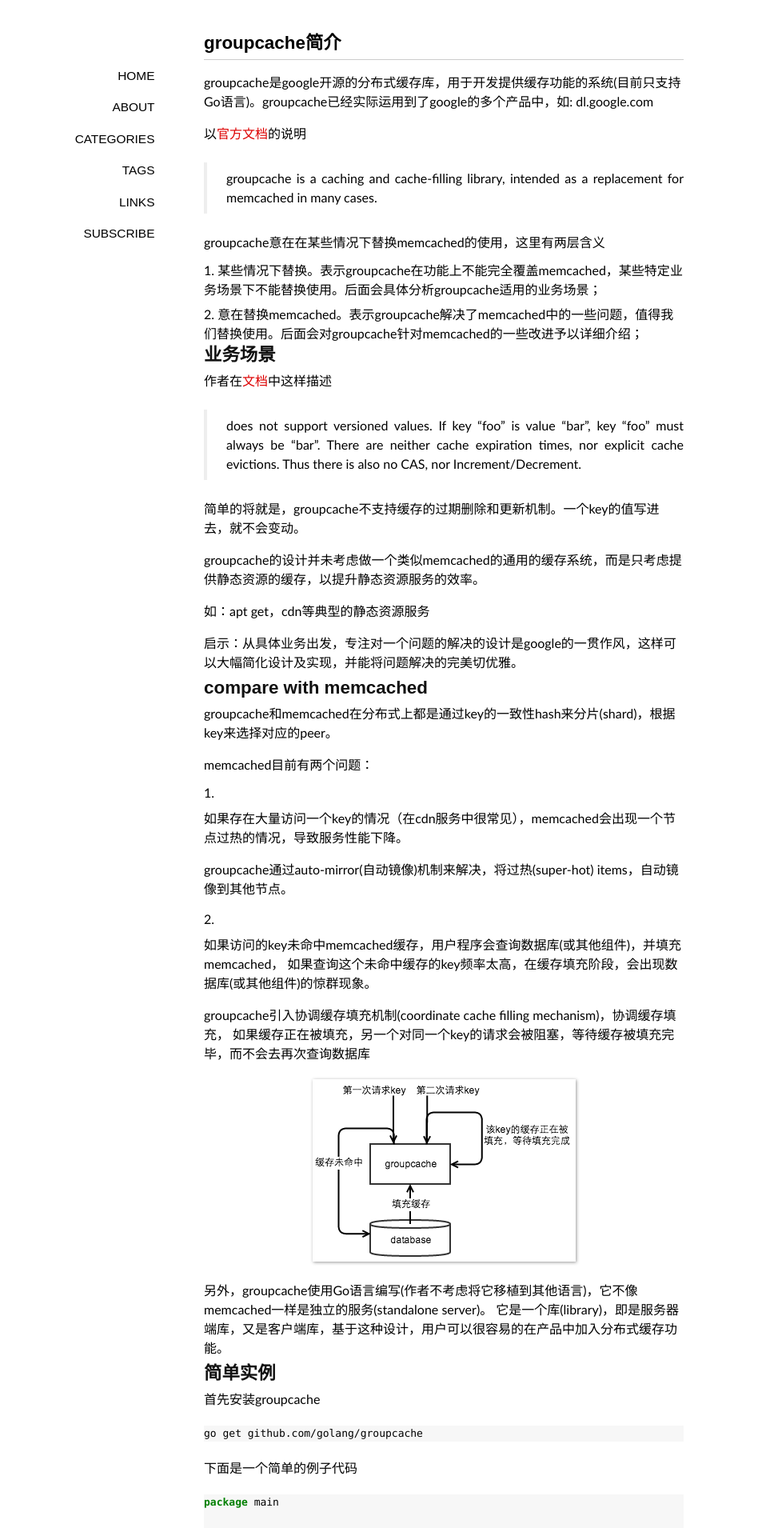
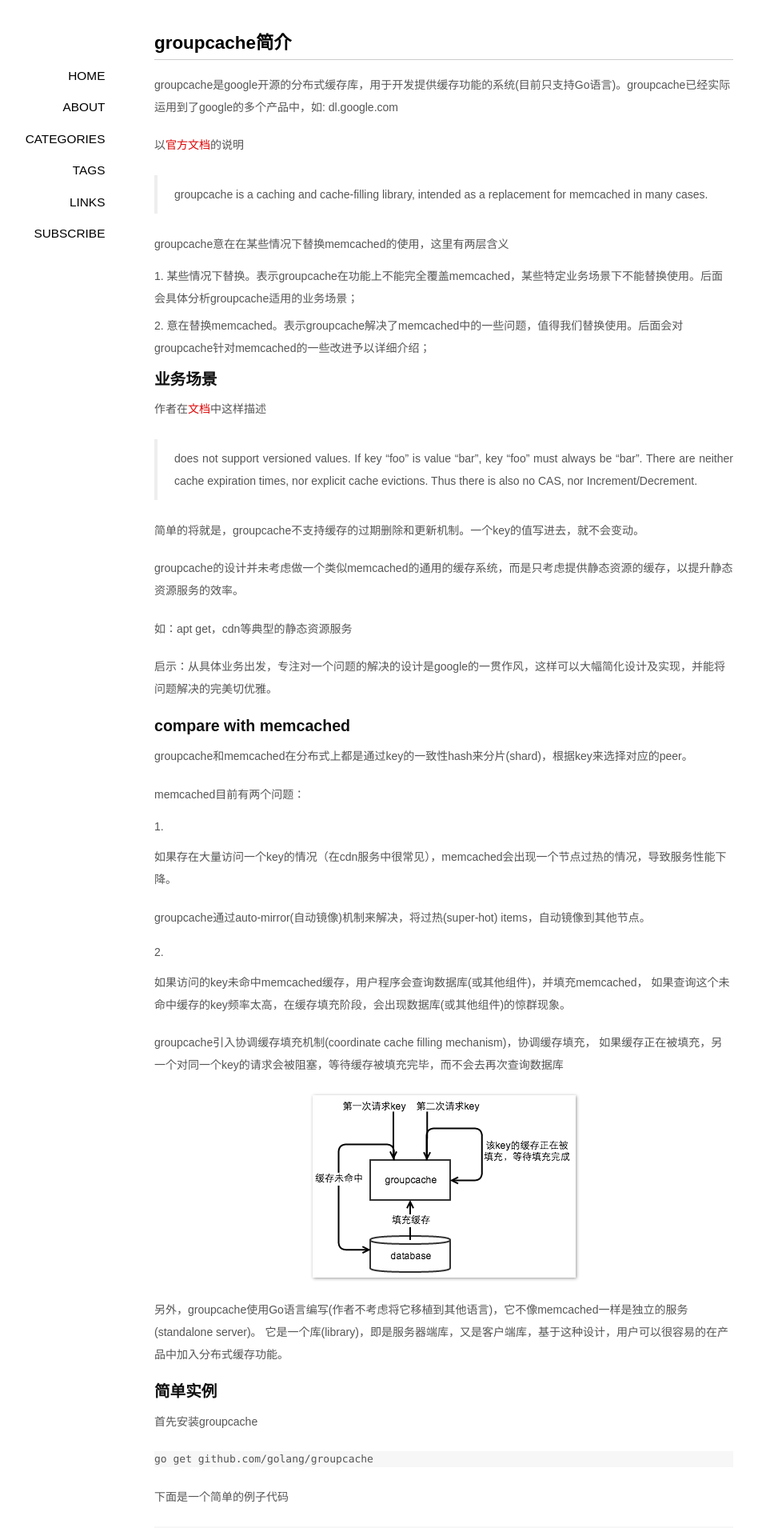
Before and after one commit to lilee/lilee.github.com, a Jekyll site: the page built from _posts/2013-10-10-groupcache.md, in a window 1280 px wide. Shown: the top 1910 px of the page at 80% size, without its empty margins (85-1033 px from the left). Built offline with Jekyll 4.4.1, drawn with Linux system fonts in a browser that asks for light colours; some web fonts are replaced; comment, search, counter and statistics services are not loaded.

Commit message:
update stylesheet

```diff
--- a/media/css/style.css
+++ b/media/css/style.css
@@ -12,7 +12,7 @@
 @import url(http://fonts.googleapis.com/css?family=Galdeano);
 @import url(http://fonts.googleapis.com/css?family=Electrolize);
 @import url(http://fonts.googleapis.com/css?family=Cuprum);
-body{font-size:14px;font-family:"Galdeano","Hiragino Sans GB","Microsoft YaHei",Trebuchet,"Trebuchet MS",Tahoma,"Lucida Grande","Lucida Sans Unicode",Verdana,sans-serif;color:#000000;background-color:#ffffff;}
+body{font-size:14px;font-family:"Lekton", "Hiragino Sans GB", "Microsoft YaHei", sans-serif;color:#555;background-color:#ffffff;}
 *{padding:0;margin: 0;border:none;outline:none;}
 a{color:#dd0000;text-decoration:none;}
 a:hover{color:#333333;text-decoration:underline;}
@@ -25,10 +25,11 @@ pre code{margin:1em 0;font-size:13px;line-height:1.6;display:block;overflow:auto
 blockquote{display:block;text-align:justify;border-left:4px solid #eeeeee;}
 blockquote{margin:1em 0em;padding-left:1.5em;}
 blockquote p{margin:0;padding:.5em 0;}
-#container{width:600px;margin:2em auto;display:block;padding:0 2em;}
-.content{font-size:16px;line-height:24px;}
+#container{width:724px;margin:2em auto;display:block;padding:0 2em;}
+.content{font-size:14px;line-height:2em;}
 .content h1{padding:.5em 0;}
 .content img{max-width:600px;display:block;margin:4px auto;-webkit-box-shadow:#999 1px 1px 4px;-moz-box-shadow:#999 1px 1px 4px;box-shadow:#999 1px 1px 4px;}
+article p {padding: .7em 0;}
 #tag_cloud{margin-bottom: 1em;}
 #tag_cloud a:hover{color:#333333 !important;text-decoration:none;}
 .listing-item,.listing-seperator{list-style-type:none;}
@@ -42,7 +43,7 @@ nav a{display:block;padding:.7em 1em;color:#000000;}
 nav a:hover{background-color:#ff0000;text-decoration:none;color:#f9f9f9;-webkit-transition:color .2s linear;}
 .post{padding:.5em 0em;}
 h1{font-family:"Cuprum","Hiragino Sans GB","Microsoft YaHei",sans-serif;font-size:1.6em;color:#000;}
-h2{font-family:"Cuprum","Hiragino Sans GB","Microsoft YaHei",sans-serif;font-size:1.4em;color:#111;}
+h2{font-family:"Cuprum","Hiragino Sans GB","Microsoft YaHei",sans-serif;font-size:1.4em;color:#111;margin-top:8px;}
 h3{font-family:"Cuprum","Hiragino Sans GB","Microsoft YaHei",sans-serif;font-size:1.2em;color:#222;}
 h4{font-family:"Cuprum","Hiragino Sans GB","Microsoft YaHei",sans-serif;font-size:1em;color:#333;}
 pre,code{font-family:Menlo,"Andale Mono",Consolas,"Courier New",Monaco,monospace;font-size:13px;}
```
